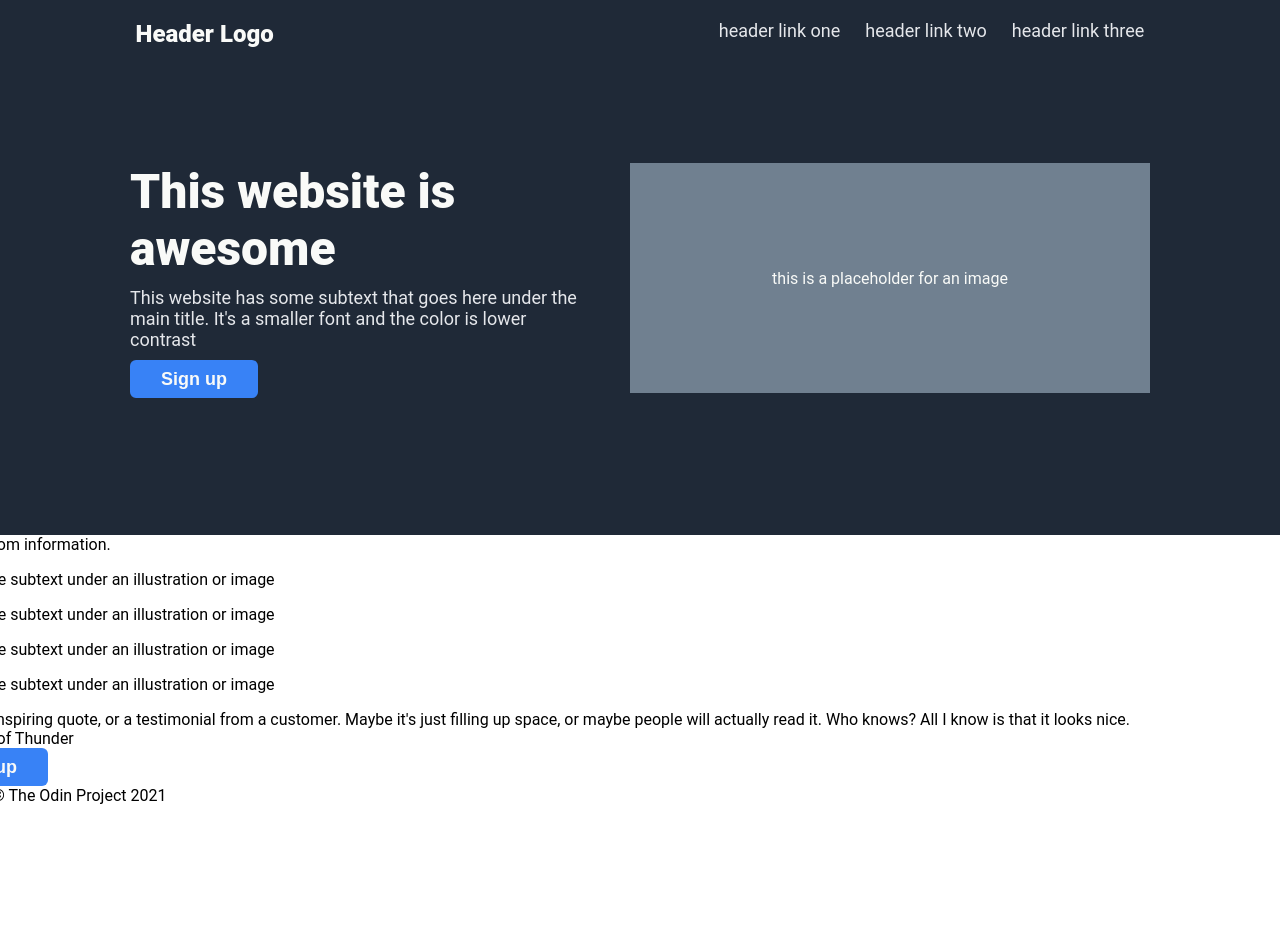
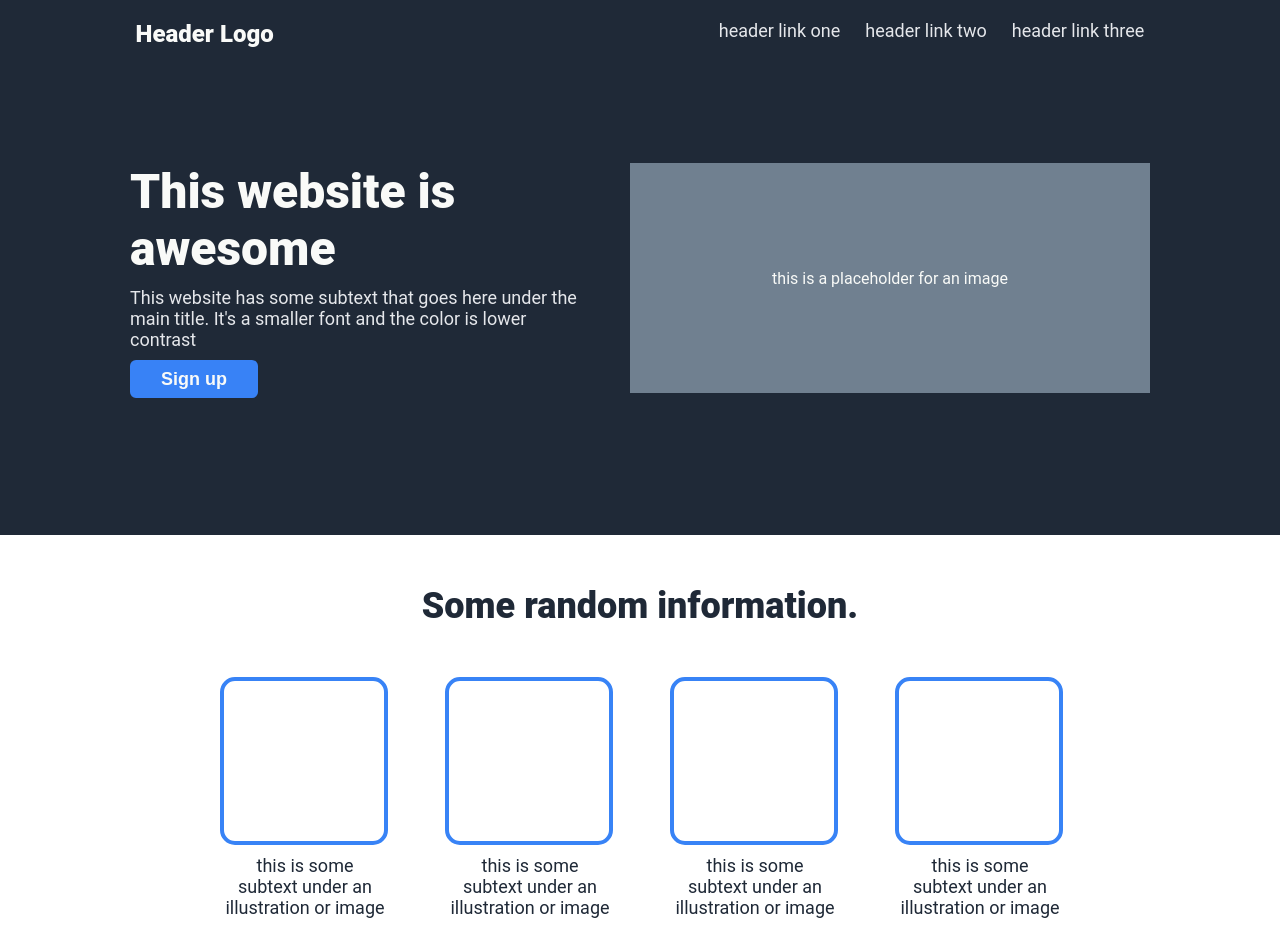
Before and after one commit to azrothe/foundations-landing-page, a plain HTML site: page index.html in a window 1280 px wide. Shown: the top 931 px of the page. Before the commit the page ends 805 px from the top, so only its background shows below. Drawn offline with Linux system fonts and the light colour scheme.

Commit message:
Add styling to random information section

```diff
--- a/styles.css
+++ b/styles.css
@@ -92,3 +92,42 @@ button {
     color: #F9FAF8;
     font-weight: 900;
 }
+
+.random-information {
+    display: flex;
+    flex-direction: column;
+    height: 500px;
+}
+
+.random-information-top {
+    font-size: 36px;
+    color: #1F2937;
+    font-weight: 900;
+    text-align: center;
+    margin: 50px 0px;
+}
+
+.random-information-bottom {
+    display: flex;
+    justify-content: center;
+    gap: 60px;
+}
+
+.random-information-bottom .box {
+    width: 160px;
+    height: 160px;
+    border: 4px solid #3883F6;
+    border-radius: 15px;
+}
+
+.box-container {
+    width: 165px;
+}
+
+.box-subtext {
+    font-size: 18px;
+    color: #1F2937;
+    text-align: center;
+    margin: 10px 0px;
+    margin-left: 5px;
+}
```
